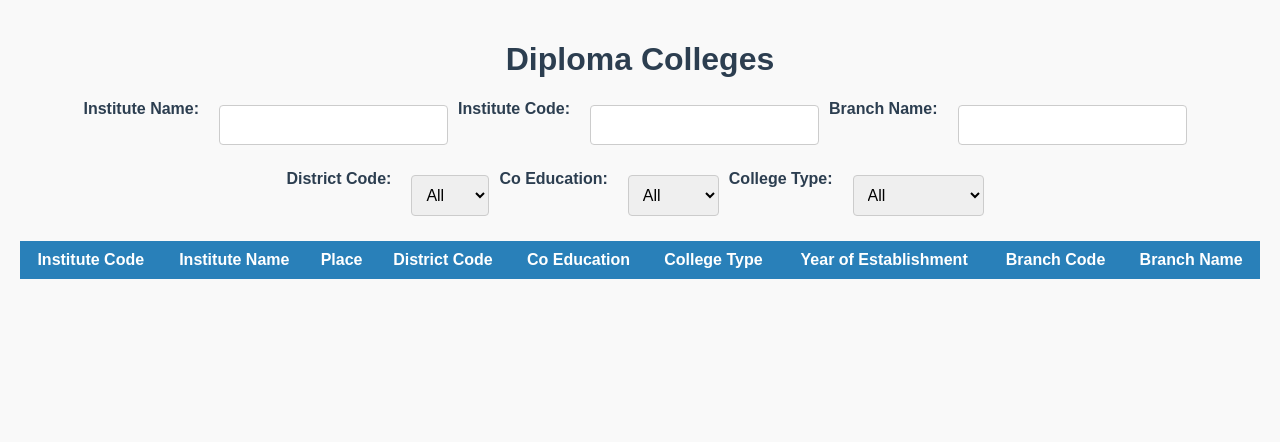
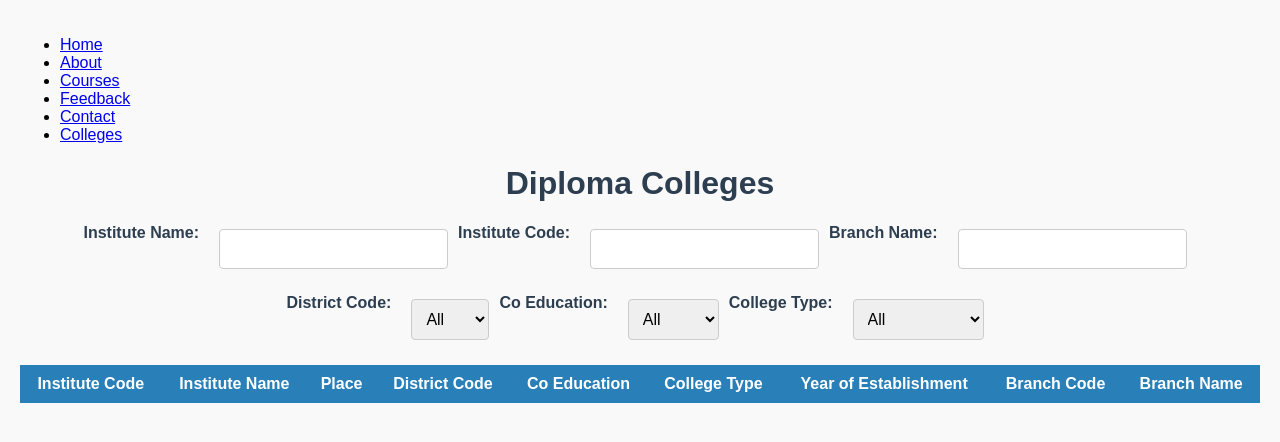
Before and after one commit to NaveenYadav911/diploma, a plain HTML site: page colleges.html in a window 1280 px wide. Drawn offline with Linux system fonts and the light colour scheme.

Commit message:
Update colleges.html

```diff
--- a/colleges.html
+++ b/colleges.html
@@ -8,6 +8,14 @@
 
 </head>
 <body>
+    <ul>
+            <li><a href="index.html">Home</a></li>
+            <li><a href="About1.html">About </a></li>
+            <li><a href="courses.html">Courses</a></li>
+            <li><a href="F1.html">Feedback</a></li>
+            <li><a href="contact.html">Contact</a></li>
+            <li><a href="colleges.html">Colleges</a></li>
+   </ul>
 
 <h1>Diploma Colleges</h1>
 
```
